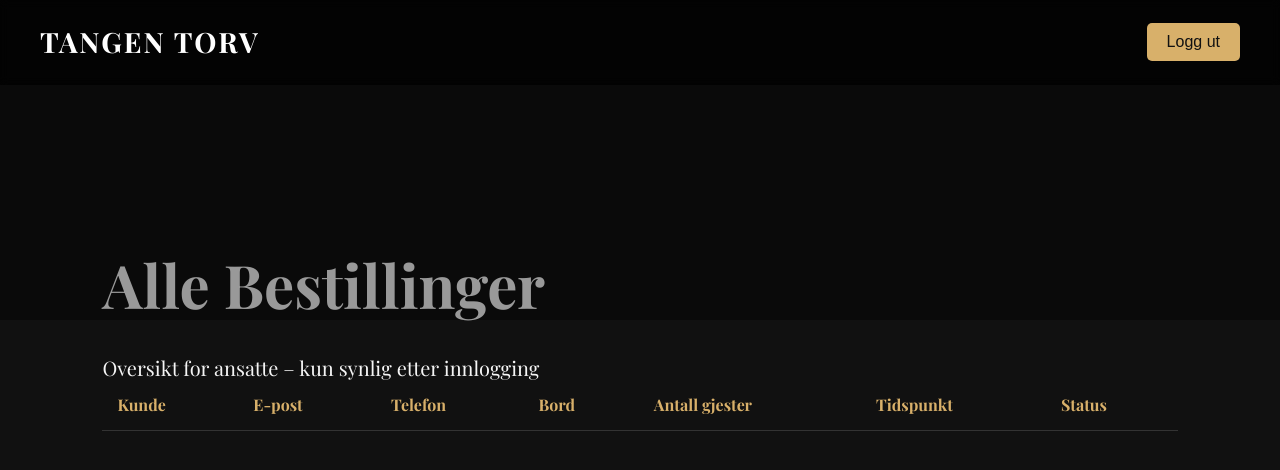
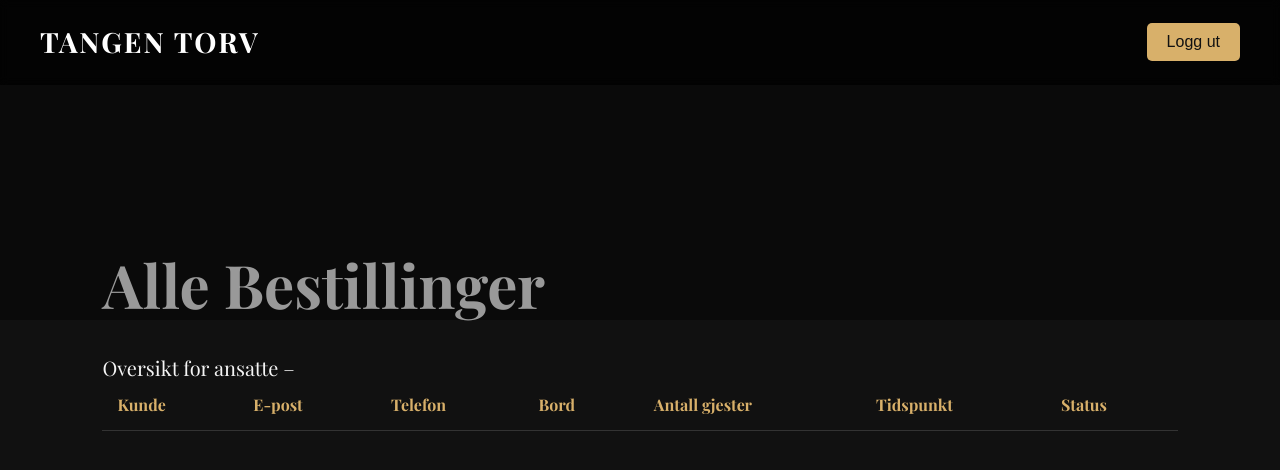
Before and after one commit to danashah-sh/Fullstack-web-applikasjon, a plain HTML site: page bestillinger.html in a window 1280 px wide. Drawn offline with nearby package versions, Linux system fonts and the light colour scheme; no server answers.

Commit message:
sletting

```diff
--- a/bestillinger.html
+++ b/bestillinger.html
@@ -28,7 +28,7 @@
     <header class="hero hero-bestillinger">
         <div class="hero-content">
             <h1>Alle Bestillinger</h1>
-            <p>Oversikt for ansatte – kun synlig etter innlogging</p>
+            <p>Oversikt for ansatte – </p>
         </div>
     </header>
 
```
